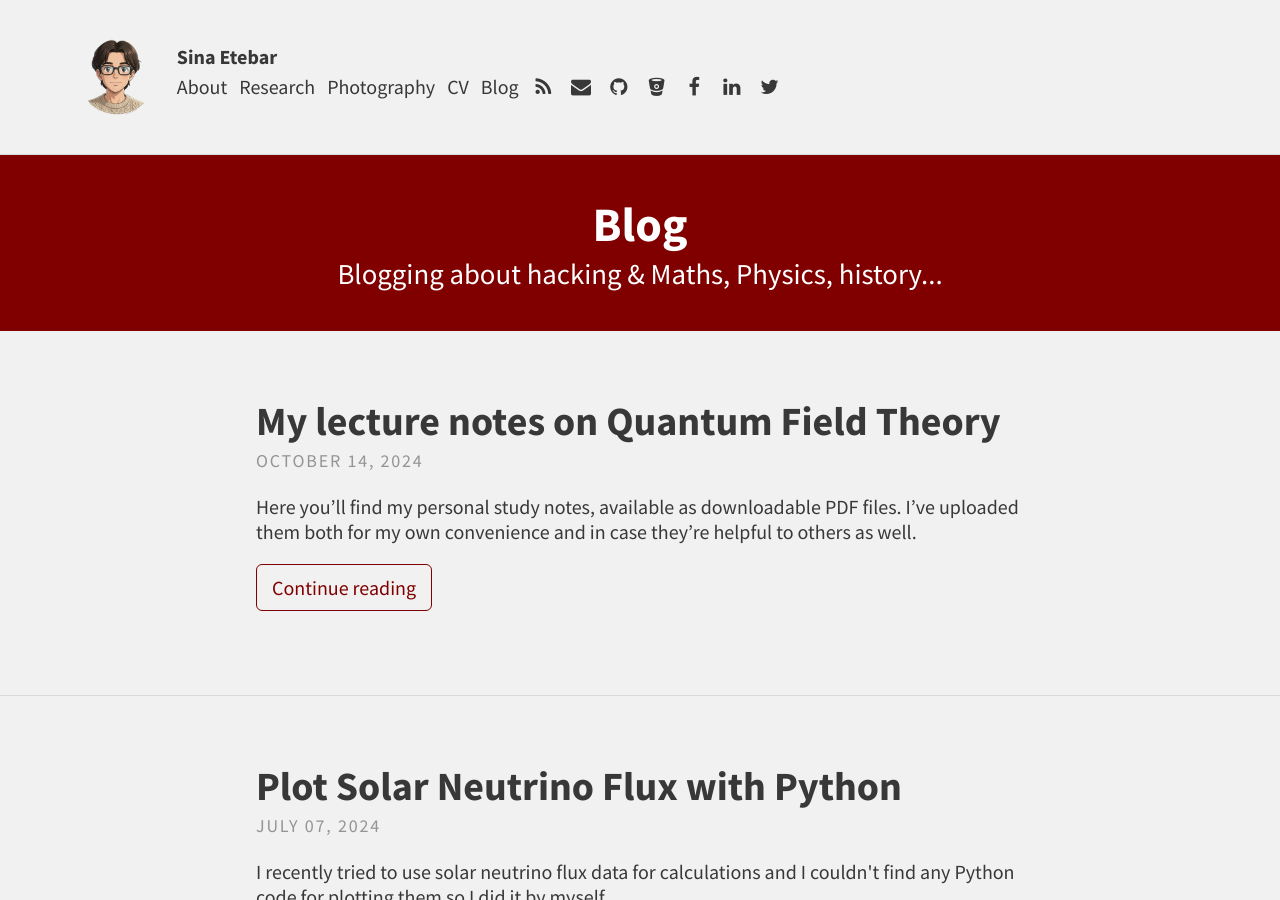
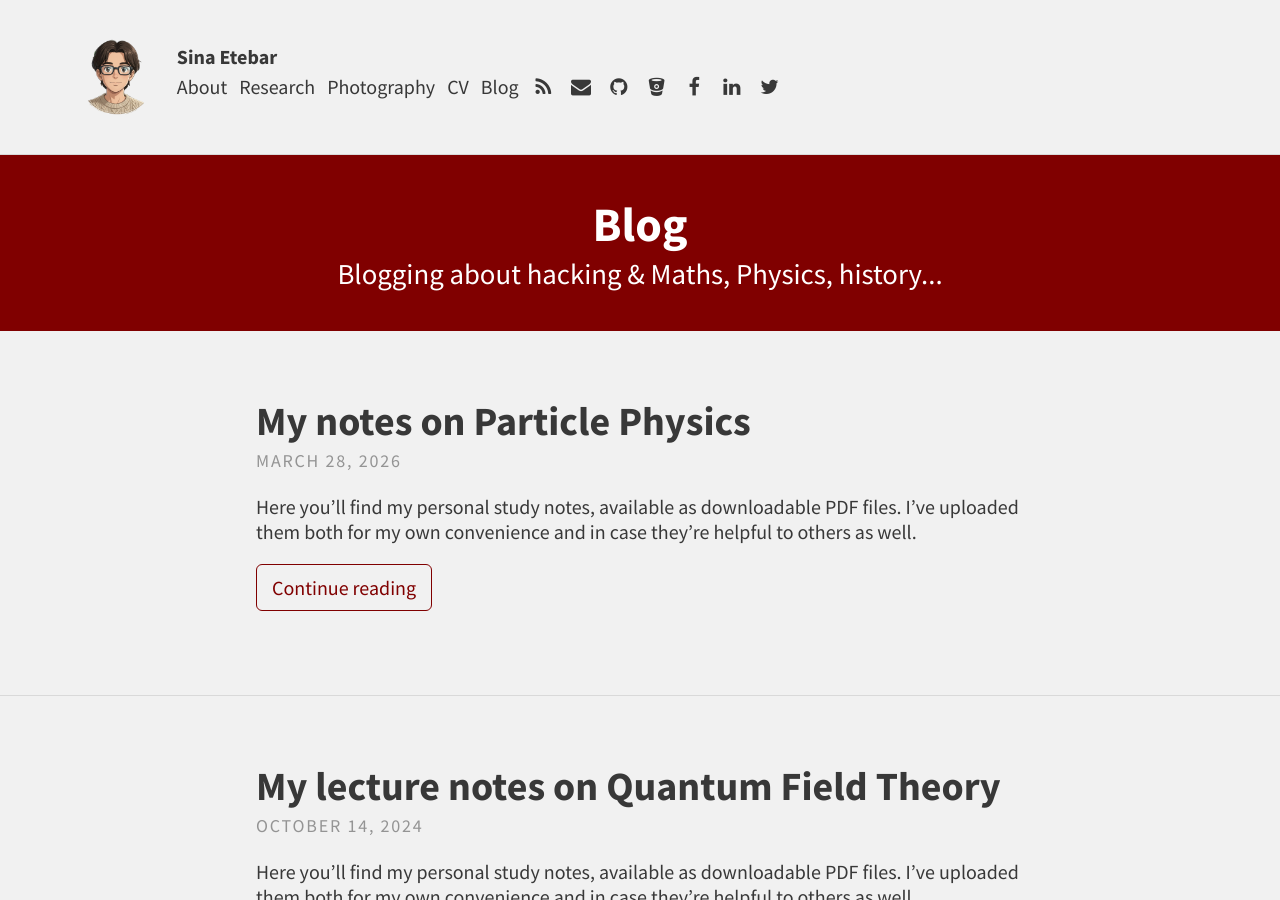
Before and after one commit to SinaEtebar/Website, a Jekyll site: the page built from blog.md, in a window 1280 px wide and 900 px high. Built offline with Jekyll 4.4.1, drawn with Linux system fonts in a browser that asks for light colours.

Commit message:
Update blog.md

```diff
--- a/blog.md
+++ b/blog.md
@@ -12,6 +12,24 @@ feature-img: "assets/img/SNF/header.png"
     <h2>Blogging about hacking & Maths, Physics, history...</h2>
   </div>
  <div class="posts">
+  <div class="post-teaser">
+      <header>
+        <h1>
+          <a class="post-link" href="/2026/03/28/PP.html">
+            My notes on Particle Physics
+          </a>
+        </h1>
+        <p class="meta">
+          March 28, 2026
+        </p>
+      </header>
+      <div class="excerpt">
+     Here you’ll find my personal study notes, available as downloadable PDF files. I’ve uploaded them both for my own convenience and in case they’re helpful to others as well.<br>
+        <a class="button" href="/2026/03/28/PP.html">
+          Continue reading
+        </a>
+      </div>
+   </div>
   <div class="post-teaser">
       <header>
         <h1>
```
